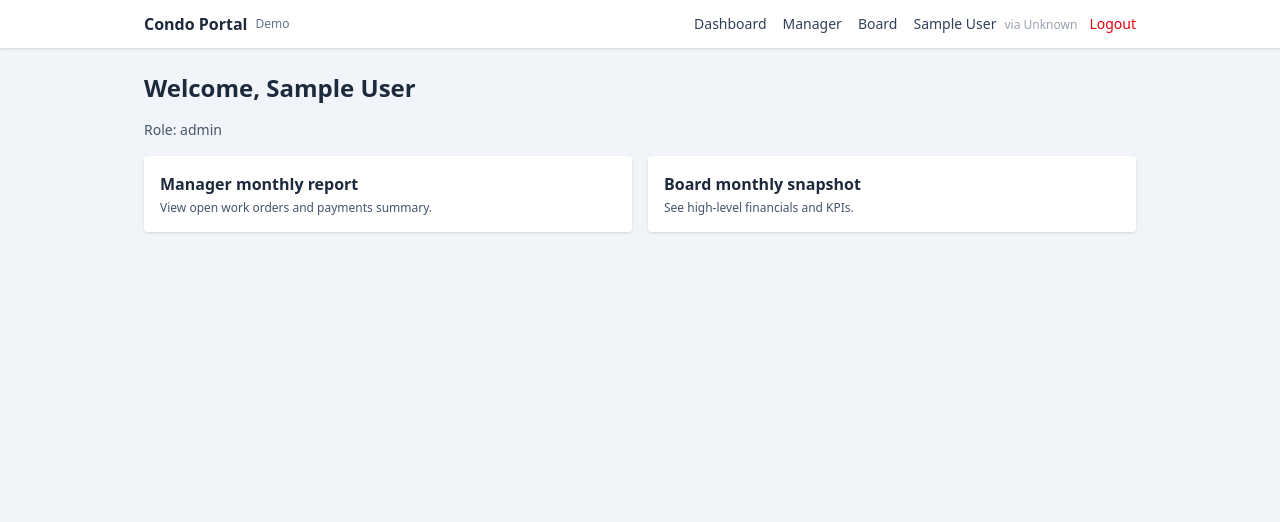
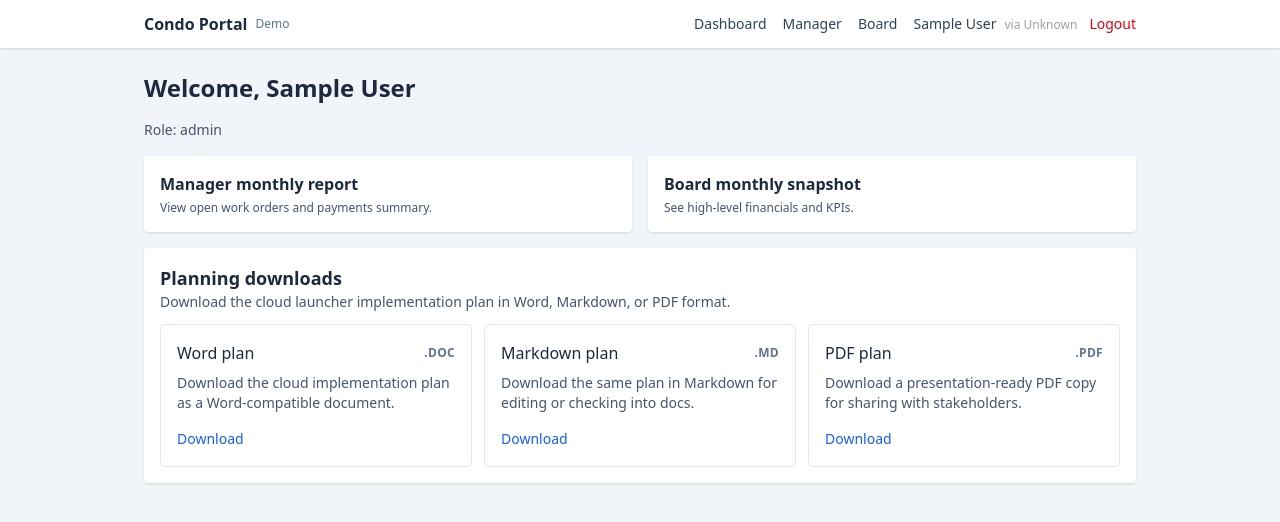
Before and after one commit to eapostol/condo-app, a React (Vite) app in the folder client/: page / in a window 1280 px wide. Shown: the top 522 px of the page. Built offline with nearby package versions, Linux system fonts and the light colour scheme; no server answers; sample sign-in values are in the browser's storage.

Commit message:
feat(client): add downloadable cloud launcher plan resources
Add a dashboard downloads panel for the cloud launcher plan.

Include Word, Markdown, and PDF versions in the public downloads directory so users can download the plan directly from the app.

```diff
--- /dev/null
+++ b/client/public/downloads/condo-app-cloud-launcher-plan.md
@@ -0,0 +1,63 @@
+# Condo App Launcher Cloud Implementation Plan
+
+## Goal
+Build and deploy the condo-app launcher architecture so it can run on AWS first, while remaining portable to Azure and Google Cloud.
+
+## Recommended implementation steps
+
+1. Document the launcher workflow.
+   - Map the Electron launcher states for setup, start, monitor, update, and shutdown.
+   - Define the backend API contract that the launcher will call.
+
+2. Keep Docker as the packaging baseline.
+   - Standardize Docker images, tags, and compose profiles.
+   - Produce multi-architecture images for amd64 and arm64.
+
+3. Create an AWS-first backend foundation.
+   - Use Amazon ECR for images.
+   - Use S3 for version manifests and downloadable assets.
+   - Use API Gateway and Lambda for launcher control APIs.
+   - Use Cognito for authentication.
+   - Use DynamoDB for launcher and machine state.
+
+4. Add observability and secrets management.
+   - Send structured application logs to CloudWatch.
+   - Store secrets in AWS Secrets Manager.
+   - Set alarms for failed deployments, unhealthy workers, and auth failures.
+
+5. Set up CI/CD.
+   - Build and scan Docker images.
+   - Build Electron installers for Windows, macOS, and Linux.
+   - Publish artifacts to versioned release channels such as alpha, beta, and stable.
+
+6. Introduce remote operations in a controlled way.
+   - Queue remote tasks such as restart, refresh config, collect diagnostics, and stop services.
+   - Use SQS workers for asynchronous execution and audit each action.
+
+7. Abstract infrastructure for Azure and GCP.
+   - Use Terraform modules with provider-specific implementations.
+   - Keep a shared service contract so AWS, Azure, and GCP remain aligned.
+
+8. Expand to managed cloud services only when needed.
+   - Add managed relational databases when reporting or tenant needs outgrow local containers.
+   - Add scheduled jobs, remote callable functions, and provider-native automation gradually.
+
+## Cloud service mapping
+
+| Capability | AWS | Azure | Google Cloud |
+| --- | --- | --- | --- |
+| Container registry | ECR | Azure Container Registry | Artifact Registry |
+| Serverless API | API Gateway + Lambda | API Management + Azure Functions | API Gateway + Cloud Functions |
+| Container runtime | ECS Fargate | Azure Container Apps | Cloud Run |
+| Identity | Cognito | Microsoft Entra External ID | Identity Platform |
+| NoSQL state store | DynamoDB | Cosmos DB | Firestore |
+| Queue/eventing | SQS + EventBridge | Service Bus + Event Grid | Pub/Sub + Eventarc |
+| Secrets | Secrets Manager | Key Vault | Secret Manager |
+| Observability | CloudWatch | Azure Monitor | Cloud Logging |
+
+## Delivery phases
+
+- Phase 1: local launcher orchestration plus cloud auth, config, and updates.
+- Phase 2: remote callable actions, machine registration, and diagnostics uploads.
+- Phase 3: managed databases, scheduled maintenance, and tenant-aware automation.
+- Phase 4: multi-region resilience and optional multi-cloud failover.
--- /dev/null
+++ b/client/src/components/DownloadResources.jsx
@@ -0,0 +1,57 @@
+import React from 'react';
+
+const downloads = [
+  {
+    title: 'Word plan',
+    description: 'Download the cloud implementation plan as a Word-compatible document.',
+    href: '/downloads/condo-app-cloud-launcher-plan.doc',
+    fileName: 'condo-app-cloud-launcher-plan.doc',
+    badge: '.doc'
+  },
+  {
+    title: 'Markdown plan',
+    description: 'Download the same plan in Markdown for editing or checking into docs.',
+    href: '/downloads/condo-app-cloud-launcher-plan.md',
+    fileName: 'condo-app-cloud-launcher-plan.md',
+    badge: '.md'
+  },
+  {
+    title: 'PDF plan',
+    description: 'Download a presentation-ready PDF copy for sharing with stakeholders.',
+    href: '/downloads/condo-app-cloud-launcher-plan.pdf',
+    fileName: 'condo-app-cloud-launcher-plan.pdf',
+    badge: '.pdf'
+  }
+];
+
+export default function DownloadResources() {
+  return (
+    <section className="bg-white rounded shadow p-4 space-y-3">
+      <div>
+        <h2 className="text-lg font-semibold text-slate-800">Planning downloads</h2>
+        <p className="text-sm text-slate-600">
+          Download the cloud launcher implementation plan in Word, Markdown, or PDF format.
+        </p>
+      </div>
+      <div className="grid gap-3 md:grid-cols-3">
+        {downloads.map((item) => (
+          <a
+            key={item.href}
+            href={item.href}
+            download={item.fileName}
+            className="block rounded border border-slate-200 p-4 hover:border-slate-400 hover:shadow-sm transition"
+          >
+            <div className="flex items-center justify-between gap-3">
+              <h3 className="font-medium text-slate-800">{item.title}</h3>
+              <span className="text-xs font-semibold uppercase tracking-wide text-slate-500">
+                {item.badge}
+              </span>
+            </div>
+            <p className="mt-2 text-sm text-slate-600">{item.description}</p>
+            <span className="mt-4 inline-flex text-sm font-medium text-blue-600">Download</span>
+          </a>
+        ))}
+      </div>
+    </section>
+  );
+}
--- a/client/src/pages/Dashboard.jsx
+++ b/client/src/pages/Dashboard.jsx
@@ -1,6 +1,7 @@
 import React from 'react';
 import { Link } from 'react-router-dom';
 import { useAuth } from '../components/AuthContext.jsx';
+import DownloadResources from '../components/DownloadResources.jsx';
 
 export default function Dashboard() {
   const { user } = useAuth();
@@ -41,6 +42,7 @@ export default function Dashboard() {
           </Link>
         )}
       </div>
+      <DownloadResources />
     </div>
   );
 }
```
Also changed, not shown: 2 other files (tests, documents, lock files or other folders).
